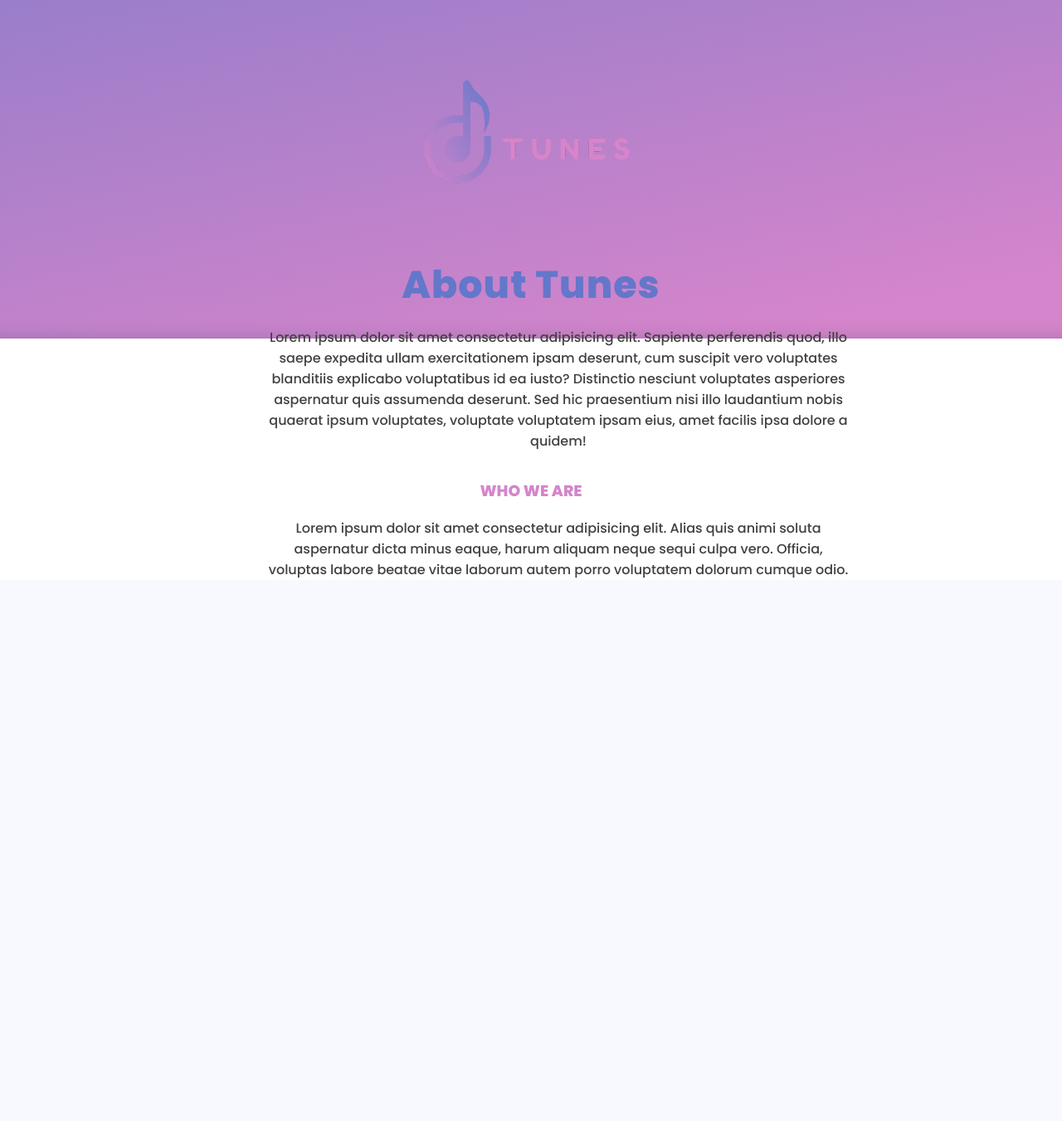
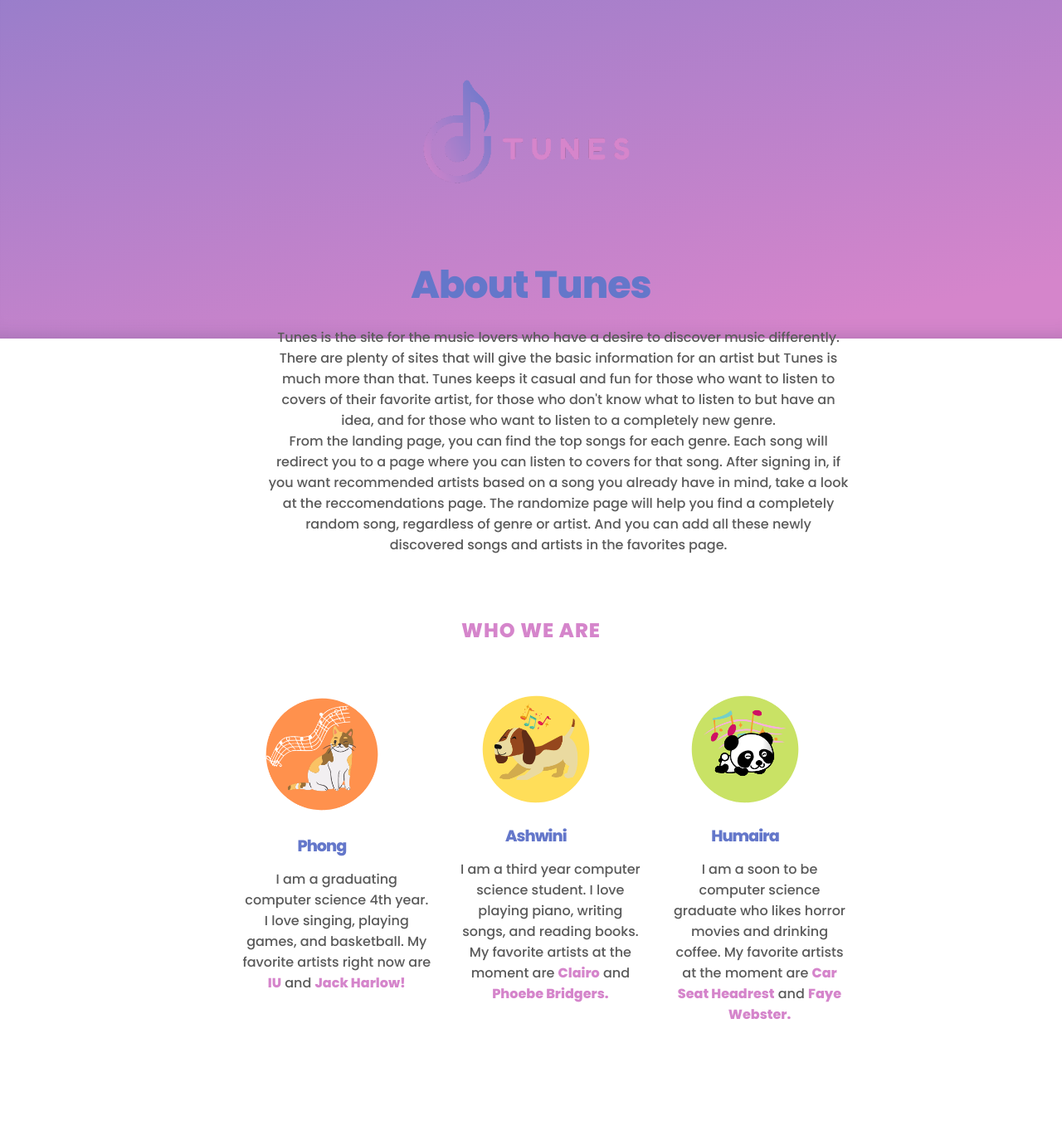
Before and after one commit to phongwashere/FinalProject-SoftwareEngineering, a Flask app: template templates/landing.html in a window 1280 px wide. Shown: the part 552-1903 px from the top of the page at 83% size. Before the commit the page ends 1249 px from the top, so only its background shows below. Run offline with Flask 2, Linux system fonts and the light colour scheme; the template is opened without the code that fills it, so the values that code supplies are empty.

Commit message:
finishing styling touches and about us section

```diff
--- a/static/favorites_style.css
+++ b/static/favorites_style.css
@@ -59,6 +59,7 @@ nav a:hover{
     font-weight: 500;
     letter-spacing: 1px;
     margin-bottom: 23px;
+    text-transform: uppercase;
 }
 .content ul{
     padding: 0;
@@ -103,6 +104,7 @@ li{
 .fixed_header a:hover {
     background: rgba(213, 132, 202, 1);
     color: white;
+    text-decoration: none;
 }
 
 .fixed_header img {
@@ -113,7 +115,7 @@ li{
 }
 
 .database h2{
-    text-transform: uppercase;
+
 }
 /* custom scrollbar */
 .database::-webkit-scrollbar {
--- a/static/landing_style.css
+++ b/static/landing_style.css
@@ -133,19 +133,43 @@ p {
     object-fit: cover;
 }
 .about{
-    color: #414141;
+    color: #5a5a5a;
     width: 60%;
     text-align: center;
     margin: 0 auto;
 }
 .about h1{
     font-size: 46px;
-    letter-spacing: 1px;
+    letter-spacing: -1px;
     margin: 0;
     color: rgb(100,119,202)
 }
+.about-text{
+    padding-bottom: 100px;
+}
 .about-text h3{
-    margin-top: 33px;
+    margin-top: 73px;
     color: rgb(213, 133, 203);
+    font-size: 1.5rem;
     text-transform: uppercase;
+    letter-spacing: 1px;
+    margin-bottom: 0px;
 }
+.group-text{
+    display: grid;
+    grid-template-columns: auto auto auto;
+}
+.member-text img{
+    width: 100%;
+    margin-bottom: -33px;
+}
+.member-text h4{
+    color: rgb(100,119,202);
+    letter-spacing: -1px;
+    font-size: 1.2rem;
+    margin: -3px;
+}
+.member-text span{
+    color: rgb(213, 133, 203);
+    font-weight: bold;
+}
--- a/templates/favorites.html
+++ b/templates/favorites.html
@@ -48,8 +48,8 @@
                         </div>
                     </div>
                 </form>
+                <h2>Songs</h2>
                 <div class="database">
-                    <h2>Songs</h2>
                     <ul>
                         {% for i in range(num_songs) %}
                         <li>
@@ -81,9 +81,8 @@
                         </div>
                     </div>
                 </form>
-
+                <h2>Artists</h2>
                 <div class="database">
-                    <h2>Artists</h2>
                     <ul>
                         {% for i in range(num_artists) %}
                         <li>
--- a/templates/landing.html
+++ b/templates/landing.html
@@ -76,20 +76,29 @@
 
             <div class="about-text">
                 <h1>About Tunes</h1>
-                <p>Lorem ipsum dolor sit amet consectetur adipisicing elit. Sapiente perferendis quod, illo saepe
-                    expedita
-                    ullam exercitationem ipsam deserunt, cum suscipit vero voluptates blanditiis explicabo voluptatibus
-                    id
-                    ea iusto? Distinctio nesciunt voluptates asperiores aspernatur quis assumenda deserunt. Sed hic
-                    praesentium nisi illo laudantium nobis quaerat ipsum voluptates, voluptate voluptatem ipsam eius,
-                    amet
-                    facilis ipsa dolore a quidem!</p>
-                <h3>Who we are</h3>
-                <p>Lorem ipsum dolor sit amet consectetur adipisicing elit. Alias quis animi soluta aspernatur dicta
-                    minus
-                    eaque, harum aliquam neque sequi culpa vero. Officia, voluptas labore beatae vitae laborum autem
-                    porro
-                    voluptatem dolorum cumque odio.</p>
+                <p>Tunes is the site for the music lovers who have a desire to discover music differently. There are plenty of sites that will give the basic information for an artist but Tunes is much more than that. Tunes keeps it casual and fun for those who want to listen to covers of their favorite artist, for those who don't know what to listen to but have an idea, and for those who want to listen to a completely new genre.<br>From the landing page, you can find the top songs for each genre. Each song will redirect you to a page where you can listen to covers for that song. After signing in, if you want recommended artists based on a song you already have in mind, take a look at the reccomendations page. The randomize page will help you find a completely random song, regardless of genre or artist. And you can add all these newly discovered songs and artists in the favorites page.</p>
+                <div class="group-text-w-header" style="width: 100%; margin: 0 auto;">
+                    <h3>Who we are</h3>
+                    <div class="group-text">
+                        <div class="member-text">
+                            <img src="static/pho_avatar.png">
+                            <h4>Phong</h4>
+                            <p>I am a graduating computer science 4th year. I love singing, playing games, and basketball. My favorite artists right now are <span>IU</span> and <span>Jack Harlow!</span></p>
+                        </div>
+                        <div class="member-text">
+                            <img src="static/ash_avatar.png">
+                            <h4>Ashwini</h4>
+                            <p>I am a third year computer science student. I love playing piano, writing songs, and reading books. My favorite artists at the moment are <span>Clairo</span> and <span>Phoebe Bridgers.</span></p>
+                        </div>
+                        <div class="member-text">
+                            <img src="static/hum_avatar.png">
+                            <h4>Humaira</h4>
+                            <p>I am a soon to be computer science graduate who likes horror movies and drinking coffee. My favorite artists at the moment are <span>Car Seat Headrest</span> and <span>Faye Webster.</span></p>
+                        </div>
+                    </div>
+
+
+                </div>
             </div>
         </div>
 </body>
```
Also changed, not shown: static/songinfo.css (+40 -6 lines), templates/main.html (+24 -3 lines), templates/songinfo.html (+17 -10 lines), static/ash_avatar.png (added), static/hum_avatar.png (added), static/pho_avatar.png (added).
